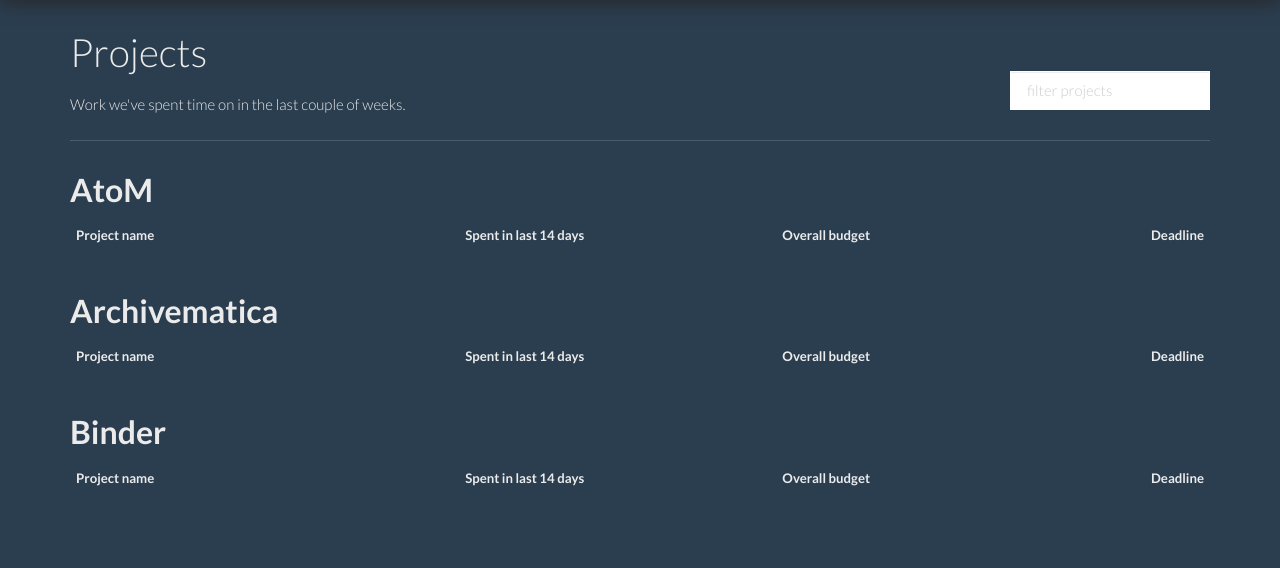
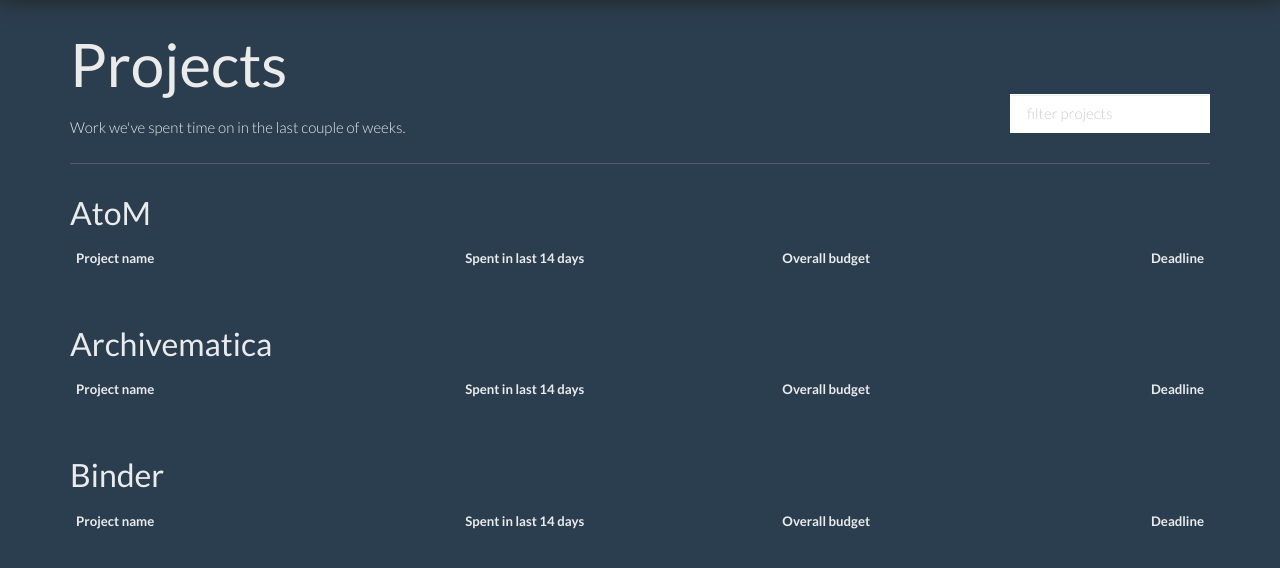
Before and after one commit to nickwilkinson/projectmatica, a Django app: template pm/templates/pm/index.html in a window 1280 px wide. Shown: the part 41-609 px from the top of the page. Run offline with Django 3.2, Linux system fonts and the light colour scheme; the template is opened without the code that fills it, so the values that code supplies are empty; some libraries are stand-ins or nearby versions.

Commit message:
tweaked font weight of the headers

```diff
--- a/pm/static/pm/css/style.css
+++ b/pm/static/pm/css/style.css
@@ -10,9 +10,10 @@ body { background-color: #2b3e50; color: #ebebeb; }
 
 #pm_logo {height: 40px; margin: 0px; margin-top: -8px;}
 
-h1 {margin: 30px 0 20px 0;}
+h1 {margin: 30px 0 20px 0; font-size: 4em;}
+h1.dashboard {font-weight: 400;}
 h2 {margin: 0 0 25px 0;}
-h2.product {margin: 10px 0 -10px 0; font-weight: bold;}
+h2.product {margin: 10px 0 -10px 0; font-weight: 400;}
 
 #error_wrapper {width:100%; text-align: center;}
 .error_msg {width: auto; margin: 0 auto; margin-top: 200px; font-weight: bold; font-size: 4em;}
@@ -34,7 +35,7 @@ h2.product {margin: 10px 0 -10px 0; font-weight: bold;}
 th { height: 55px; width: 25px; }
 td { height: 50px; width: 25px; }
 
-#projects_table {margin-bottom:40px;}
+#projects_table {margin-bottom:50px;}
 #projects_table th {font-size: 1.1em;}
 #projects_table td {vertical-align: middle; font-size: 1.3em;}
 #projects_table tr.project_group_break {border-bottom: 2px solid black;}
--- a/pm/templates/pm/index.html
+++ b/pm/templates/pm/index.html
@@ -6,7 +6,7 @@
 		<div class="page-header" id="banner">
 			<div class="row">
 				<div class="col-md-12">
-					<h1>Projects</h1>
+					<h1 class="dashboard">Projects</h1>
 					<p>Work we've spent time on in the last couple of weeks.</p>
 					<div class="form-group">
 						<input id="search_input" type="search" placeholder="filter projects" class="form-control">
```
